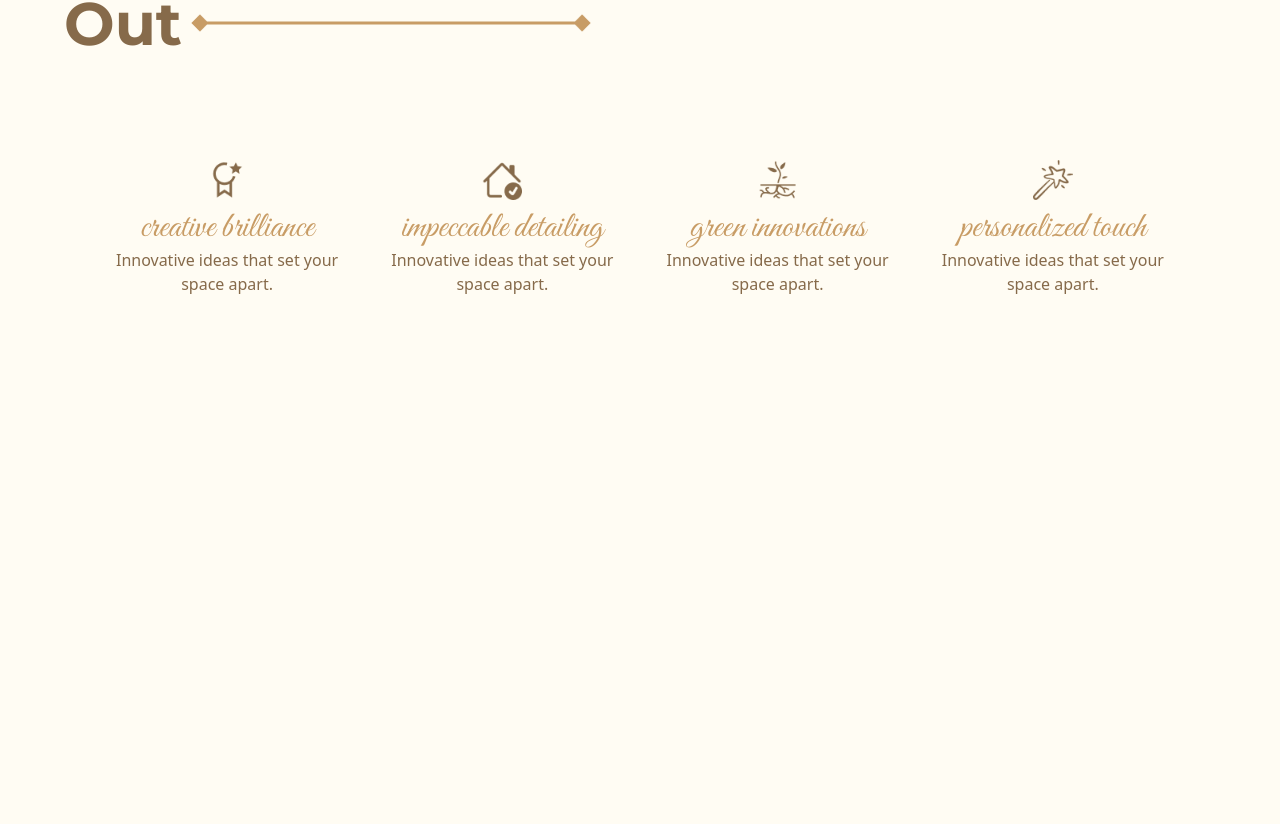
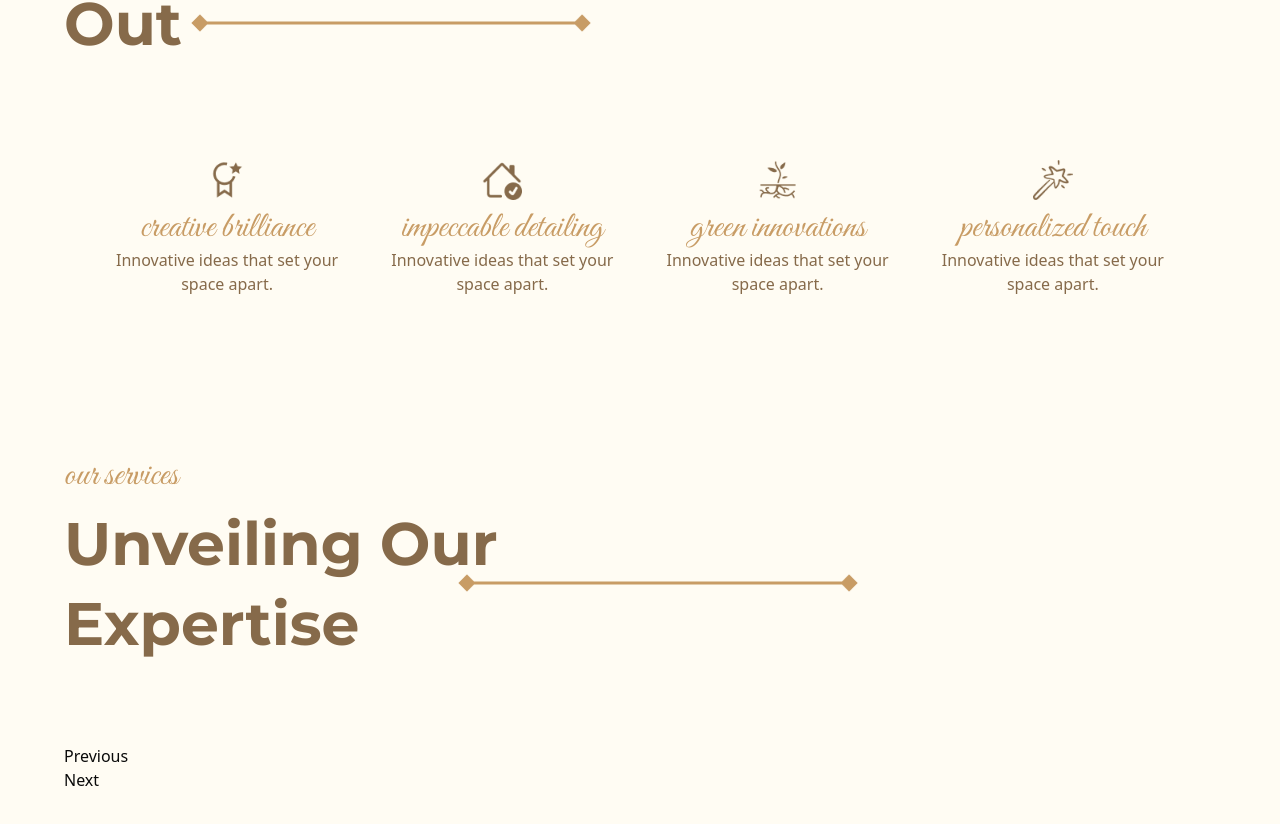
Before and after one commit to Maryammuhammadafzal/interior_designing_landing_page, a Next.js app: page / in a window 1280 px wide. Shown: the part 3241-4065 px from the top of the page. Before the commit the page ends 3601 px from the top, so only its background shows below. Built offline with nearby package versions, Linux system fonts and the light colour scheme.

Commit message:
creating new section

```diff
--- a/package.json
+++ b/package.json
@@ -16,6 +16,8 @@
     "next": "15.3.4",
     "react": "^19.0.0",
     "react-dom": "^19.0.0",
+    "react-slick": "^0.30.3",
+    "slick-carousel": "^1.8.1",
     "tailwind-merge": "^3.3.1"
   },
   "devDependencies": {
@@ -24,6 +26,7 @@
     "@types/node": "^20",
     "@types/react": "^19",
     "@types/react-dom": "^19",
+    "@types/react-slick": "^0.23.13",
     "eslint": "^9",
     "eslint-config-next": "15.3.4",
     "tailwindcss": "^4",
--- a/src/app/page.tsx
+++ b/src/app/page.tsx
@@ -3,6 +3,7 @@ import HeroPage from "./hero/page";
 import AboutPage from "./about/page";
 import ServicesPage from "./services/page";
 import PromisePage from "./promises/page";
+import PortfolioPage from "./portfolio/page";
 
 export default function Home() {
   return (
@@ -11,6 +12,7 @@ export default function Home() {
       <AboutPage />
       <ServicesPage />
       <PromisePage />
+      <PortfolioPage/>
     </div>
   );
 }
--- a/src/app/portfolio/app.tsx
+++ /dev/null
@@ -1,9 +0,0 @@
-import React from 'react'
-
-const app = () => {
-  return (
-    <div>app</div>
-  )
-}
-
-export default app
--- /dev/null
+++ b/src/app/portfolio/page.tsx
@@ -0,0 +1,44 @@
+import Image from 'next/image'
+import React from 'react'
+import Slider from "react-slick";
+
+const PortfolioPage = () => {
+   var settings = {
+    dots: true,
+    infinite: true,
+    speed: 500,
+    slidesToShow: 1,
+    slidesToScroll: 1,
+  };
+  return (
+     <div className="flex w-full h-auto justify-center items-center">
+          <div className="flex flex-col gap-10 w-[90%] max-w-7xl py-10 h-auto">
+            <div className="headings py-4">
+              <h4 className="font-mono text-4xl text-secondary">our services</h4>
+              <div className="w-full h-auto py-2 relative flex">
+                <h2 className="text-primary max-w-xl sm:leading-16 md:leading-20 md:text-6xl text-5xl font-sans font-bold">
+                  Unveiling Our Expertise
+                </h2>
+                <span className="absolute -bottom-4 md:bottom-20 md:right-[5%] lg:right-[10%] xl:right-[30%] mx-3">
+                  <Image
+                    src="/images/line2.png"
+                    alt="line"
+                    width={400}
+                    height={200}
+                    className="text-primary xl:w-[400px] w-[300px]"
+                  />
+                </span>
+              </div>
+            </div>
+
+            <div className="xl:w-[95%] w-full h-auto py-4">
+             <Slider {...settings}>
+
+             </Slider>
+            </div>
+          </div>
+        </div>
+  )
+}
+
+export default PortfolioPage
```
Also changed, not shown: 1 other file (tests, documents, lock files or other folders).
